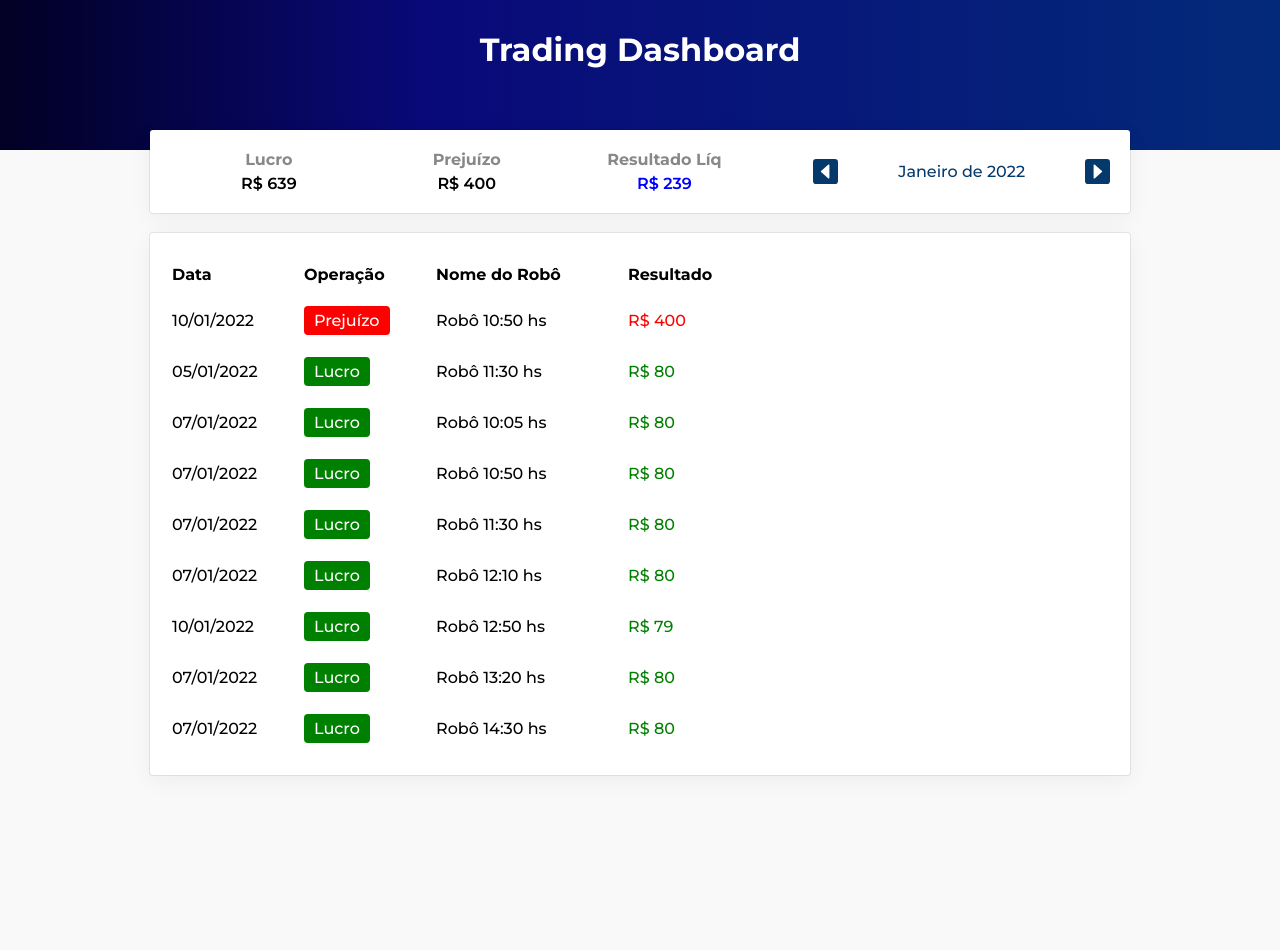
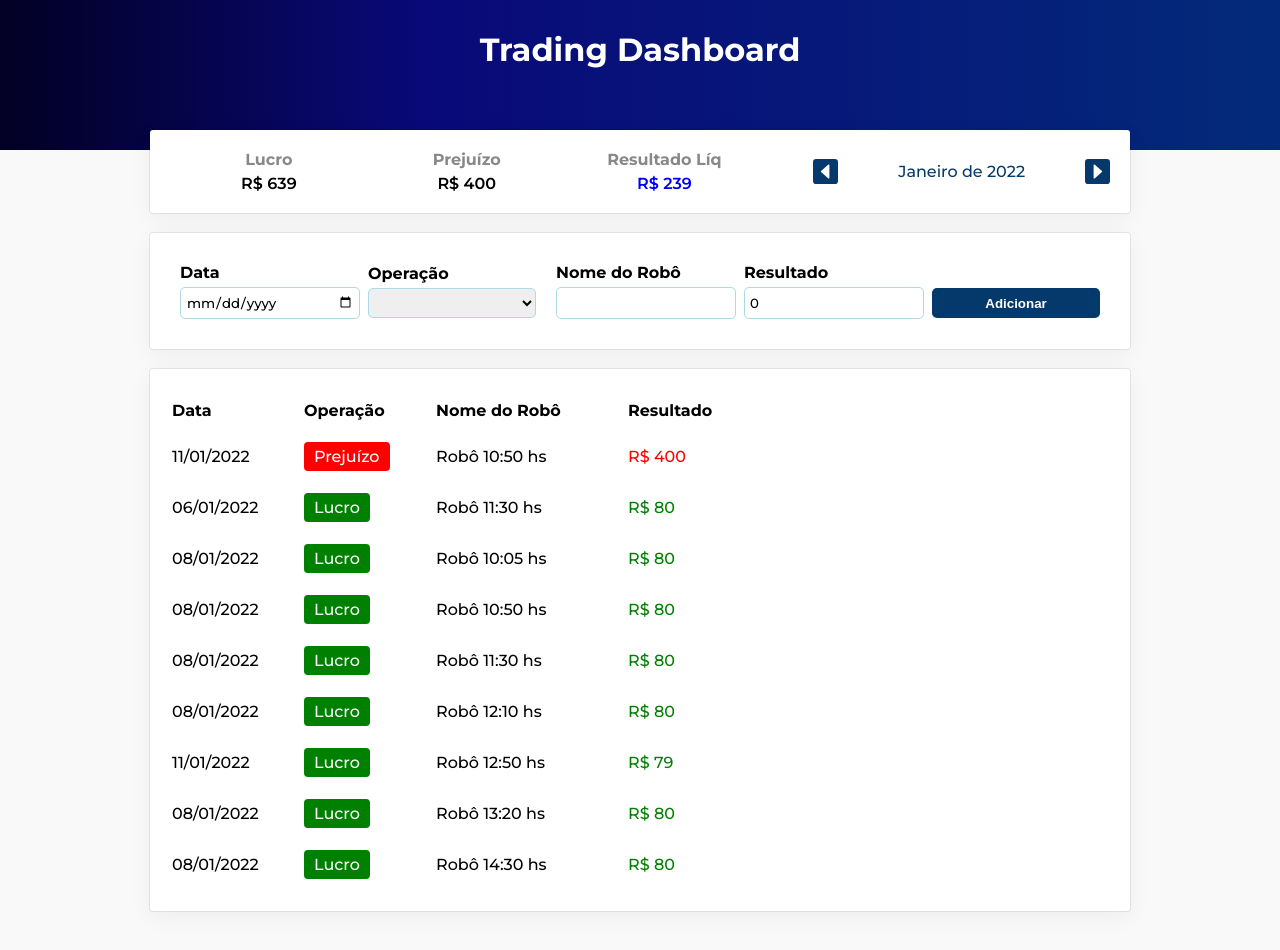
Before and after one commit to rafaelmach/Trading-Robot-Results-Tracker, a React (Vite) app in the folder trading-robot-tracker/: page / in a window 1280 px wide. Shown: the top 950 px of the page. Before the commit the page ends 825 px from the top, so only its background shows below. Built offline with nearby package versions, Linux system fonts and the light colour scheme.

Commit message:
Lógica de inclusão de dados

```diff
--- a/trading-robot-tracker/src/App.tsx
+++ b/trading-robot-tracker/src/App.tsx
@@ -63,7 +63,7 @@
         />
 
         {/* Área de Inclusão de Dados */}
-        {/* <InputArea onAdd={handleAddItem} /> */}
+        <InputArea onAdd={handleAddItem} />
 
         {/* Tabela de Resultados  */}
         <TableArea list={filteredList} />
--- a/trading-robot-tracker/src/components/InputArea/InputArea.styles.ts
+++ b/trading-robot-tracker/src/components/InputArea/InputArea.styles.ts
@@ -2,8 +2,9 @@
 
 export const Container = styled.div`
   background-color: #fff;
-  box-shadow: 0px 0px 5px #ccc;
-  border-radius: 10px;
+  box-shadow: rgba(0, 0, 0, 0.05) 0px 6px 24px 0px,
+    rgba(0, 0, 0, 0.08) 0px 0px 0px 1px;
+  border-radius: 3px;
   padding: 20px;
   margin-top: 20px;
   display: flex;
@@ -12,10 +13,13 @@
 export const InputLabel = styled.label`
   flex: 1;
   margin: 10px;
+  font-family: "Montserrat", sans-serif;
+  font-weight: 500;
 `
 export const InputTitle = styled.div`
   font-weight: bold;
   margin-bottom: 5px;
+  color: #000;
 `
 export const Input = styled.input`
   width: 100%;
@@ -23,6 +27,8 @@
   padding: 0 5px;
   border: 1px solid lightblue;
   border-radius: 5px;
+  font-family: "Montserrat", sans-serif;
+  font-weight: 500;
 `
 export const Select = styled.select`
   width: 100%;
@@ -30,19 +36,25 @@
   padding: 0 5px;
   border: 1px solid lightblue;
   border-radius: 5px;
+  font-family: "Montserrat", sans-serif;
+
+  option {
+    font-weight: 500;
+  }
 `
 export const Button = styled.button`
   width: 100%;
   height: 30px;
   padding: 0 5px;
-  border: 1px solid lightblue;
+  border: none;
   border-radius: 5px;
-  background-color: lightblue;
-  color: black;
+  background-color: #05386b;
+  color: #fff;
+  font-weight: 700;
   cursor: pointer;
 
   &:hover {
-    background-color: blue;
+    background-color: #000;
     color: white;
   }
 `
--- a/trading-robot-tracker/src/components/InputArea/InputArea.tsx
+++ b/trading-robot-tracker/src/components/InputArea/InputArea.tsx
@@ -1,15 +1,111 @@
 import { useState } from "react"
 import { Item } from "../../types/Item"
 import { categories } from "../../data/categories"
+import {
+  Button,
+  Container,
+  Input,
+  InputLabel,
+  InputTitle,
+  Select,
+} from "./InputArea.styles"
 
 type Props = {
   onAdd: (item: Item) => void
 }
 
 const InputArea = ({ onAdd }: Props) => {
+  const [dateField, setDateField] = useState("")
+  const [categoryField, setCategoryField] = useState("")
+  const [titleField, setTitleField] = useState("")
+  const [valueField, setValueField] = useState(0)
 
+  let categoryKeys: string[] = Object.keys(categories)
 
-  return <div></div>
+  const handleAddEvent = () => {
+    let erros: string[] = []
+
+    if (isNaN(new Date(dateField).getTime())) {
+      erros.push("Data inválida!")
+    }
+    if (!categoryKeys.includes(categoryField)) {
+      erros.push("Categoria inválida!")
+    }
+    if (titleField === "") {
+      erros.push("Título vazio!")
+    }
+    if (valueField <= 0) {
+      erros.push("Valor inválido")
+    }
+
+    if (erros.length > 0) {
+      alert(erros.join("\n"))
+    } else {
+      onAdd({
+        date: new Date(dateField),
+        category: categoryField,
+        title: titleField,
+        value: valueField,
+      })
+      clearFields()
+    }
+  }
+
+  const clearFields = () => {
+    setDateField("")
+    setCategoryField("")
+    setTitleField("")
+    setValueField(0)
+  }
+
+  return (
+    <Container>
+      <InputLabel>
+        <InputTitle> Data </InputTitle>
+        <Input
+          type="date"
+          value={dateField}
+          onChange={(e) => setDateField(e.target.value)}
+        />
+      </InputLabel>
+      <InputLabel>
+        <InputTitle>Operação</InputTitle>
+        <Select
+          value={categoryField}
+          onChange={(e) => setCategoryField(e.target.value)}
+        >
+          <>
+            <option></option>
+            {categoryKeys.map((key, index) => (
+              <option key={index} value={key}>
+                {categories[key].title}
+              </option>
+            ))}
+          </>
+        </Select>
+      </InputLabel>
+      <InputLabel>
+        <InputTitle>Nome do Robô</InputTitle>
+        <Input
+          type="text"
+          value={titleField}
+          onChange={(e) => setTitleField(e.target.value)}
+        />
+      </InputLabel>
+      <InputLabel>
+        <InputTitle>Resultado</InputTitle>
+        <Input
+          type="number"
+          value={valueField}
+          onChange={(e) => setValueField(parseFloat(e.target.value))}
+        />
+      </InputLabel>
+      <InputLabel>
+        <InputTitle>&nbsp;</InputTitle>
+        <Button onClick={handleAddEvent}>Adicionar</Button>
+      </InputLabel>
+    </Container>
+  )
 }
 
 export default InputArea
--- a/trading-robot-tracker/src/helpers/dateFilter.ts
+++ b/trading-robot-tracker/src/helpers/dateFilter.ts
@@ -35,7 +35,7 @@
 export const formatDate = (date: Date): string => {
   let year = date.getFullYear()
   let month = date.getMonth() + 1
-  let day = date.getDate()
+  let day = date.getDate() + 1
 
   return `${addZeroToDate(day)}/${addZeroToDate(month)}/${year}`
 }
```
